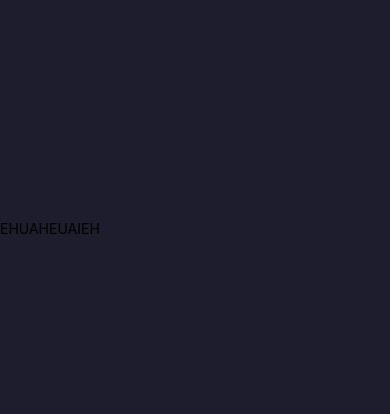
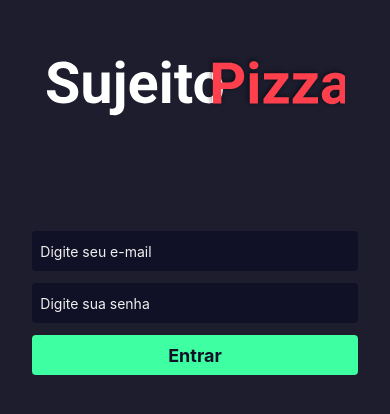
Before and after one commit to 0dayIg0r/Projeto-Pizzaria, a React Native app in the folder mobile/: screen /SigIn in a window 390 px wide. Shown: the part 194-608 px from the top of the page. Built offline with nearby package versions, Linux system fonts and the light colour scheme.

Commit message:
finalizando states e css pagina login

```diff
--- a/mobile/package.json
+++ b/mobile/package.json
@@ -18,7 +18,8 @@
     "react-native": "0.69.5",
     "react-native-safe-area-context": "4.3.1",
     "react-native-screens": "~3.15.0",
-    "react-native-web": "~0.18.7"
+    "react-native-web": "~0.18.7",
+    "react-native-svg": "12.3.0"
   },
   "devDependencies": {
     "@babel/core": "^7.12.9",
--- a/mobile/src/pages/SignIn/index.tsx
+++ b/mobile/src/pages/SignIn/index.tsx
@@ -1,12 +1,63 @@
-import React from 'react'
-import { Text, View, StyleSheet, Image, TextInput, TouchableOpacity } from 'react-native'
+import React, {useState} from 'react'
+import {
+  Text,
+  View,
+  StyleSheet,
+  TextInput,
+  TouchableOpacity
+} from 'react-native'
+
+
+import Svg, {
+  Use,
+  Image,
+} from 'react-native-svg';
+import { Colors } from 'react-native/Libraries/NewAppScreen';
+
 
 export default function SignIn() {
+  const [email, setEmail] = useState('')
+  const [password, setPassword] = useState('')
+
+
+  function handleLogin(){
+    if(!email || !password){
+      return
+    }
+
+  }
+
+
   return (
     <View style={styles.container}>
-      <Text>
-        EHUAHEUAIEH
-      </Text>
+      <Svg>
+        <Image href={require('../../assets/logo.svg')} />
+      </Svg>
+
+      <View style={styles.inputContainer}>
+        <TextInput
+          placeholder='Digite seu e-mail'
+          style={styles.input}
+          placeholderTextColor='#F0F0F0'
+          value={email}
+          onChangeText={setEmail}
+
+        />
+        <TextInput
+          placeholder='Digite sua senha'
+          style={styles.input}
+          placeholderTextColor='#F0F0F0'
+          value={password}
+          onChangeText={setPassword}
+        />
+
+        <TouchableOpacity style={styles.button} onPress={handleLogin}>
+            <Text style={styles.buttonText}>
+              Entrar
+            </Text>
+        </TouchableOpacity>
+      </View>
+
     </View>
 
   )
@@ -14,10 +65,39 @@ export default function SignIn() {
 
 
 const styles = StyleSheet.create({
-  container:{
+  container: {
     flex: 1,
     justifyContent: 'center',
-    alignContent: 'center',
+    alignItems: 'center',
     backgroundColor: '#1D1D2E',
+  },
+  inputContainer: {
+    width: '95%',
+    alignItems: 'center',
+    justifyContent: 'center',
+    paddingVertical: 32,
+    paddingHorizontal: 14
+  },
+  input:{
+    width: '95%',
+    height: 40,
+    backgroundColor: '#101026',
+    marginBottom: 12,
+    borderRadius: 4,
+    paddingHorizontal: 8,
+    color: '#FFF',
+  },
+  button:{
+    width: '95%',
+    height: 40,
+    backgroundColor: '#3FFFA3',
+    borderRadius: 4,
+    justifyContent: 'center',
+    alignItems: 'center',
+  },
+  buttonText:{
+    fontSize: 18,
+    fontWeight: 'bold',
+    color: '#101026'
   }
 })
```
Also changed, not shown: mobile/src/pages/SignIn/logoo.png (added), 1 other file (tests, documents, lock files or other folders).
